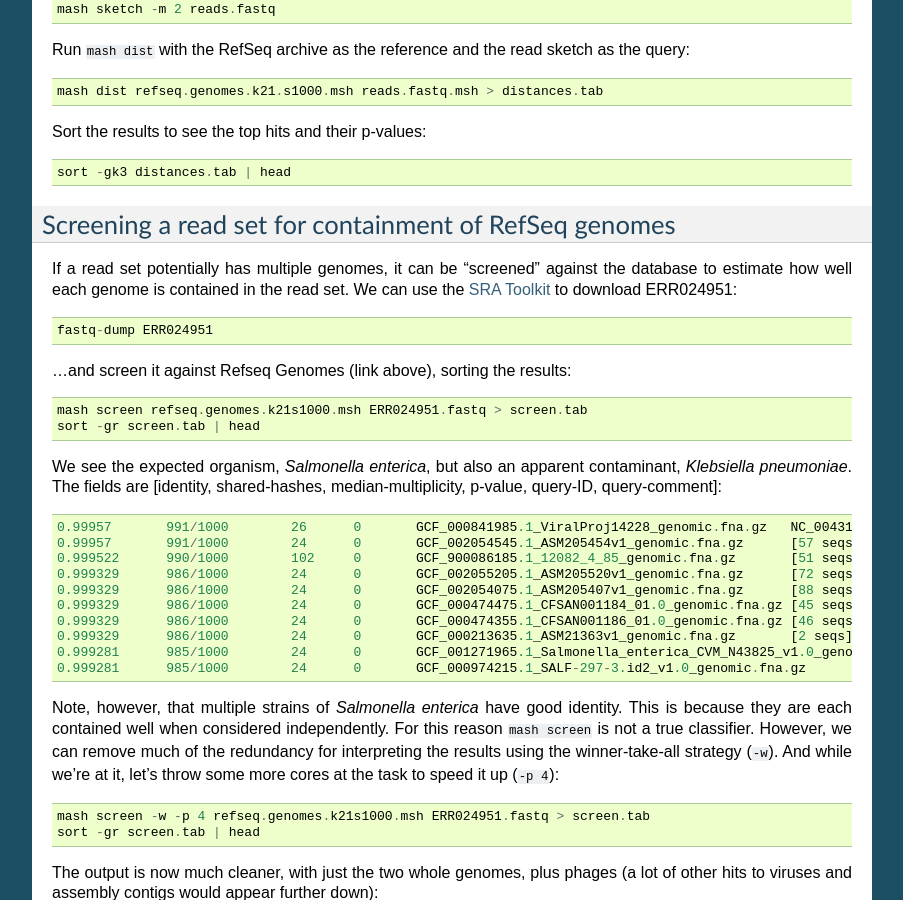
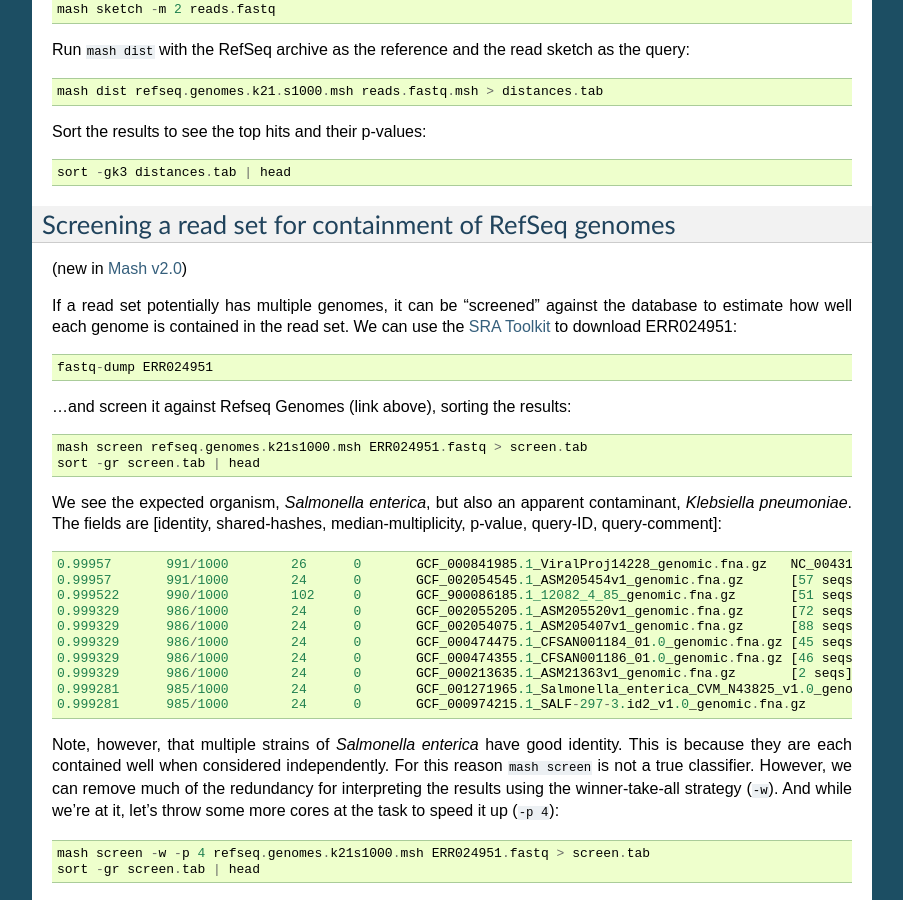
Before and after one commit to marbl/Mash, a Sphinx documentation site: the page built from doc/sphinx/tutorials.rst, in a window 1280 px wide and 900 px high, scrolled down 1649 px. Shown: the whole window, without its empty margins (198-1101 px from the left). Built offline with Sphinx 7.4.7, drawn with Linux system fonts in a browser that asks for light colours.

Commit message:
docs: noted v2.0 needed for screen

```diff
--- a/doc/sphinx/tutorials.rst
+++ b/doc/sphinx/tutorials.rst
@@ -104,6 +104,8 @@ Sort the results to see the top hits and their p-values:
 Screening a read set for containment of RefSeq genomes
 ------------------------------------------------------
 
+(new in `Mash v2.0 <https://github.com/marbl/Mash/releases>`_)
+
 If a read set potentially has multiple genomes, it can be "screened" against the
 database to estimate how well each genome is contained in the read set. We can
 use the `SRA Toolkit <https://www.ncbi.nlm.nih.gov/sra/docs/toolkitsoft/>`_ to
```
